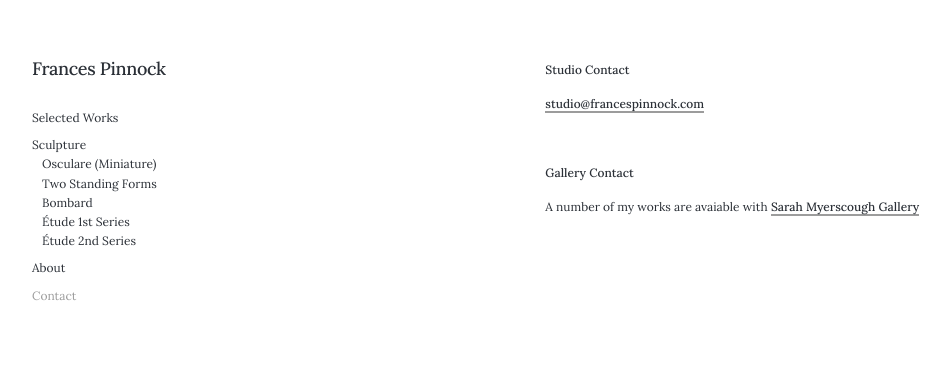
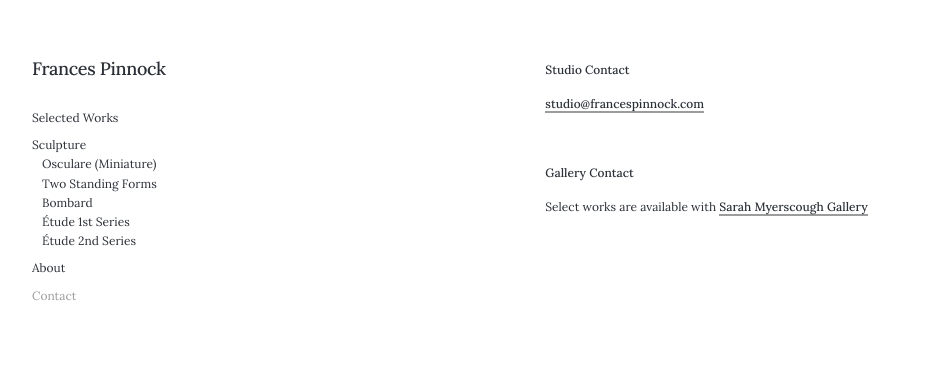
Before and after one commit to francespinnock/francespinnock.github.io, a Jekyll site: the page built from _pages/enquire.md, in a window 1280 px wide. Shown: the top 391 px of the page, without its empty margins (28-977 px from the left). Built offline with Jekyll 4.4.1, drawn with Linux system fonts in a browser that asks for light colours; nearby versions of some CDN libraries.

Commit message:
Update enquire.md

```diff
--- a/_pages/enquire.md
+++ b/_pages/enquire.md
@@ -12,4 +12,4 @@ featured_image: /images/demo/demo-landscape.jpg
 
 **Gallery Contact**
 
-A number of my works are avaiable with **[Sarah Myerscough Gallery](https://www.sarahmyerscough.com/artists/151-frances-pinnock/)**
+Select works are available with **[Sarah Myerscough Gallery](https://www.sarahmyerscough.com/artists/151-frances-pinnock/)**
```
